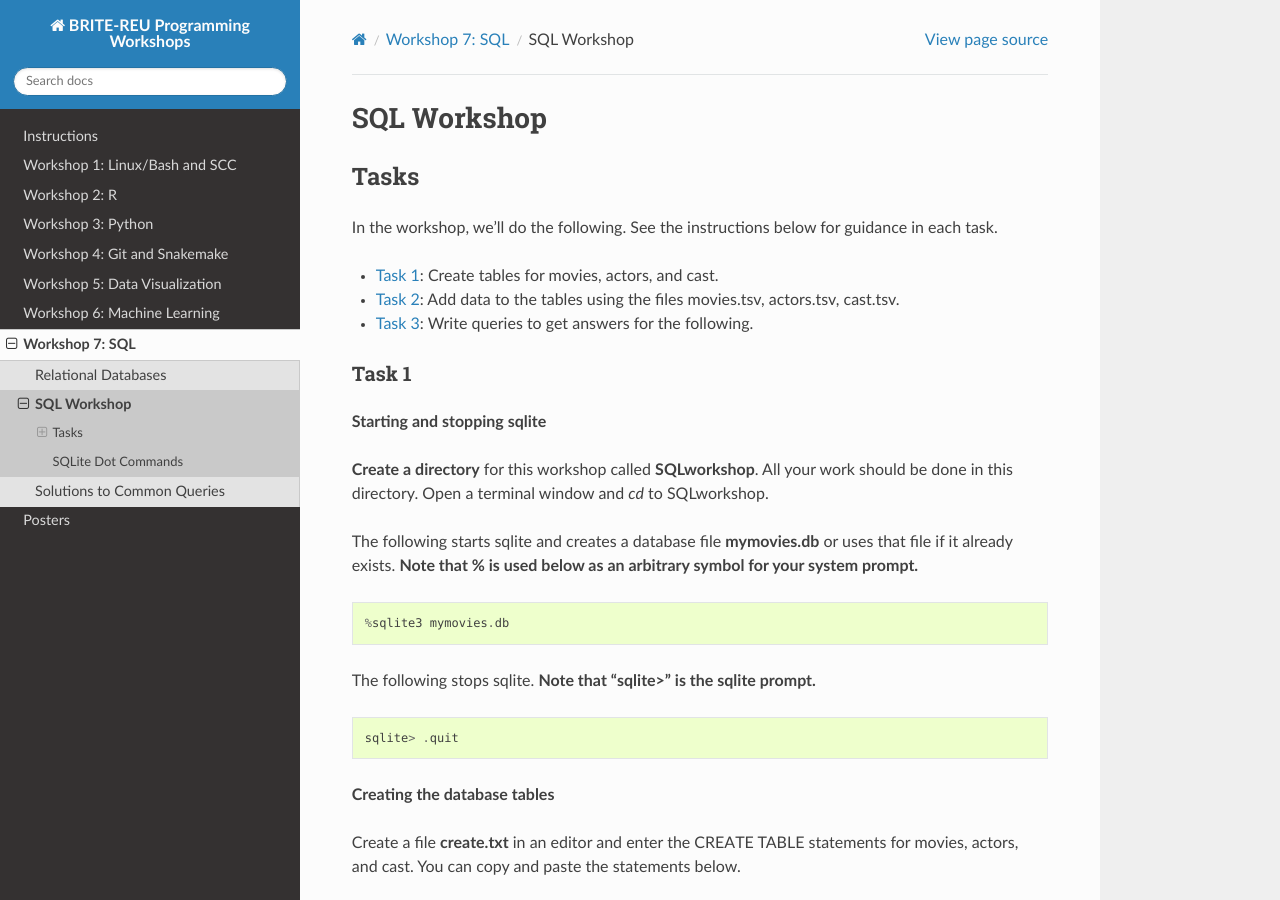
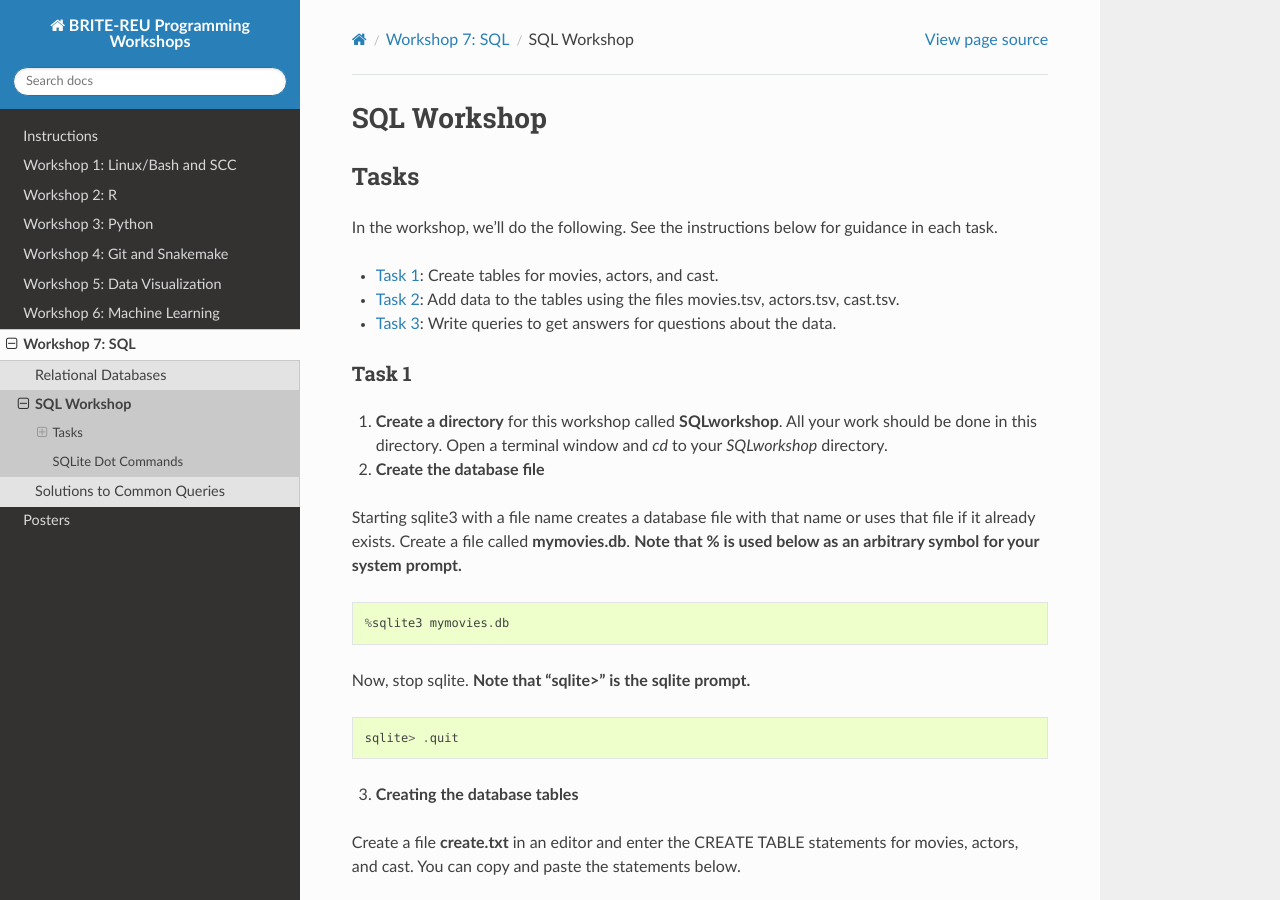
Before and after one commit to BRITE-REU/programming-workshops, a Sphinx documentation site: the page built from source/workshops/07_SQL/Workshop_SQL.rst, in a window 1280 px wide and 900 px high. Built offline with Sphinx 7.4.7 and the Read the Docs theme 2.0.0, drawn with Linux system fonts in a browser that asks for light colours.

Commit message:
Update Workshop_SQL.rst

```diff
--- a/source/workshops/07_SQL/Workshop_SQL.rst
+++ b/source/workshops/07_SQL/Workshop_SQL.rst
@@ -14,7 +14,7 @@ In the workshop, we'll do the following.  See the instructions below for guidanc
 
 - `Task 2`_: Add data to the tables using the files movies.tsv, actors.tsv, cast.tsv.
 
-- `Task 3`_:  Write queries to get answers for the following.
+- `Task 3`_:  Write queries to get answers for questions about the data.
 
 
 
@@ -25,24 +25,24 @@ In the workshop, we'll do the following.  See the instructions below for guidanc
 Task 1
 ************
 
-**Starting and stopping sqlite**
+1. **Create a directory** for this workshop called **SQLworkshop**. All your work should be done in this directory. Open a terminal window and `cd` to your `SQLworkshop` directory.
 
-**Create a directory** for this workshop called **SQLworkshop**. All your work should be done in this directory. Open a terminal window and `cd` to SQLworkshop.
+2. **Create the database file**
 
-The following starts sqlite and creates a database file **mymovies.db** or uses that file if it already exists.  **Note that % is used below as an arbitrary symbol for your system prompt.**
+Starting sqlite3 with a file name creates a database file with that name or uses that file if it already exists.  Create a file called **mymovies.db**.  **Note that % is used below as an arbitrary symbol for your system prompt.**
 
 .. code::
 
 	%sqlite3 mymovies.db
 
 
-The following stops sqlite.  **Note that "sqlite>" is the sqlite prompt.**
+Now, stop sqlite.  **Note that "sqlite>" is the sqlite prompt.**
 
 .. code::
 
     sqlite> .quit
 
-**Creating the database tables**
+3. **Creating the database tables**
 
 Create a file **create.txt** in an editor and enter the CREATE TABLE statements for movies, actors, and cast.  You can copy and paste the statements below.
 
```
